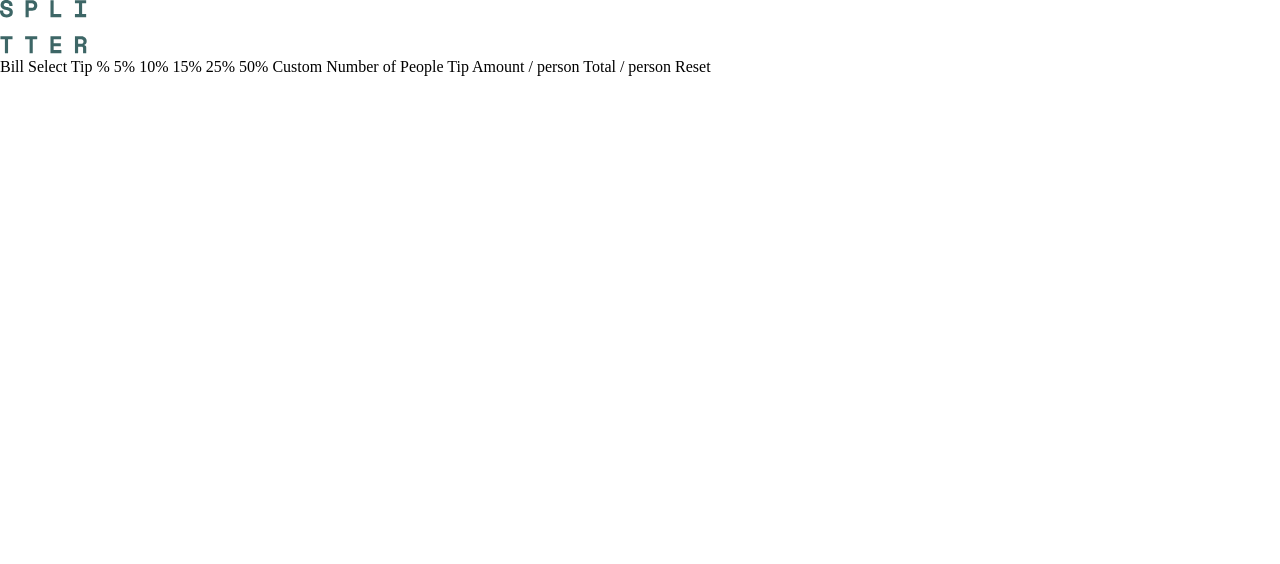
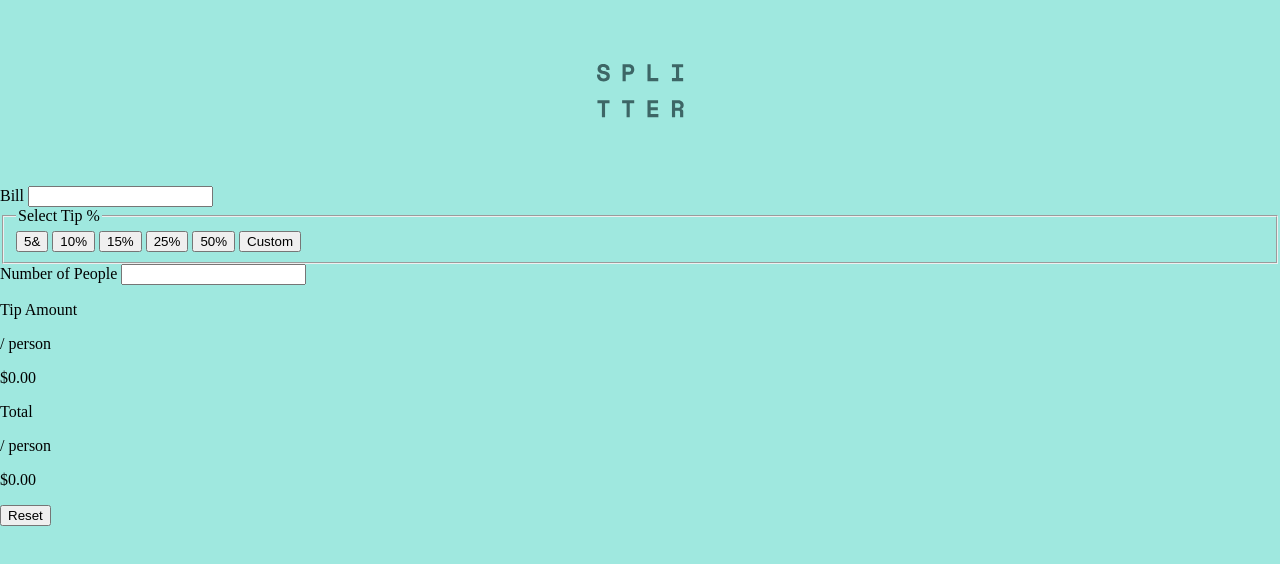
Before and after one commit to Turtlewords/tip_calculator, a plain HTML site: page index.html in a window 1280 px wide. Drawn offline with Linux system fonts and the light colour scheme; files that its build step writes are made by us from their sources.

Commit message:
initial markup and styling

```diff
--- a/index.html
+++ b/index.html
@@ -8,39 +8,52 @@
 
   <title>Frontend Mentor | Tip calculator app</title>
 
-  <link rel="stylesheet" href="styles.css">
+
   <link rel="preconnect" href="https://fonts.googleapis.com">
   <link rel="preconnect" href="https://fonts.gstatic.com" crossorigin>
   <link href="https://fonts.googleapis.com/css2?family=Space+Mono:ital,wght@0,400;0,700;1,400;1,700&display=swap" rel="stylesheet">
+  <link rel="stylesheet" href="styles.css">
 </head>
 <body>
   <header>
     <img src="images/logo.svg" alt="company logo">
   </header>
   <main>
-
+    <form id="form">
+      <label for="bill">Bill</label>
+      <input id="bill" name="bill" type="number">
+      <fieldset id="select-tip">
+        <legend>Select Tip %</legend>
+        <button id="five-pct">5&</button>
+        <button id="ten-pct">10%</button>
+        <button id="fifteen-pct">15%</button>
+        <button id="twenty-five-pct">25%</button>
+        <button id="fifty-pct">50%</button>
+        <button id="custom">Custom</button>
+      </fieldset>
+      <label for="people">Number of People</label>
+      <input type="number" id="people" name="people">
+    </form>
+    <section id="results">
+      <div id="output">
+        <div id="output-top">
+          <div id="top-left">
+            <p class="light">Tip Amount</p>
+            <p class="dark">/ person</p>
+          </div>
+          <p id="tip">$0.00</p>
+        </div>
+        <div id="output-bottom">
+          <div id="bottom-left">
+            <p class="light">Total</p>
+            <p class="dark">/ person</p>
+          </div>
+          <p id="total">$0.00</p>
+        </div>
+      </div>
+      <button id="reset-btn">Reset</button>
+    </section>
   </main>
-
-  Bill
-
-  Select Tip %
-  5%
-  10%
-  15%
-  25%
-  50%
-  Custom
-
-  Number of People
-
-  Tip Amount
-  / person
-
-  Total
-  / person
-
-  Reset
-
-
+  <script src="index.js"></script>
 </body>
 </html>
--- a/images/styles.css
+++ b/styles.css
@@ -83,5 +83,11 @@
   body {
     margin: 0;
     padding: 0;
+    background-color: var(--green-200);
+    min-height: 100vh;
+  }
 
+  header {
+    text-align: center;
+    padding: 4rem;
   }
```
Also changed, not shown: fonts/SpaceMono-Bold.ttf (renamed from images/fonts/SpaceMono-Bold.ttf), index.js (added).
